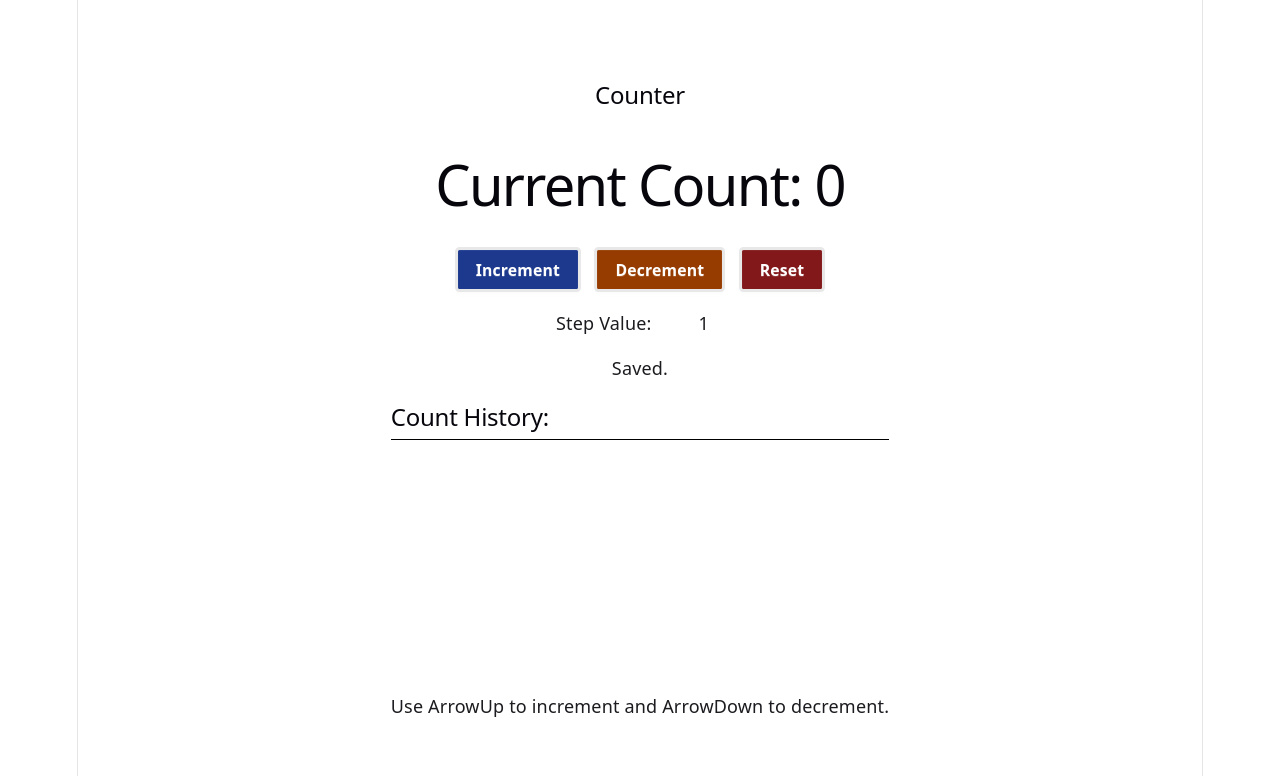
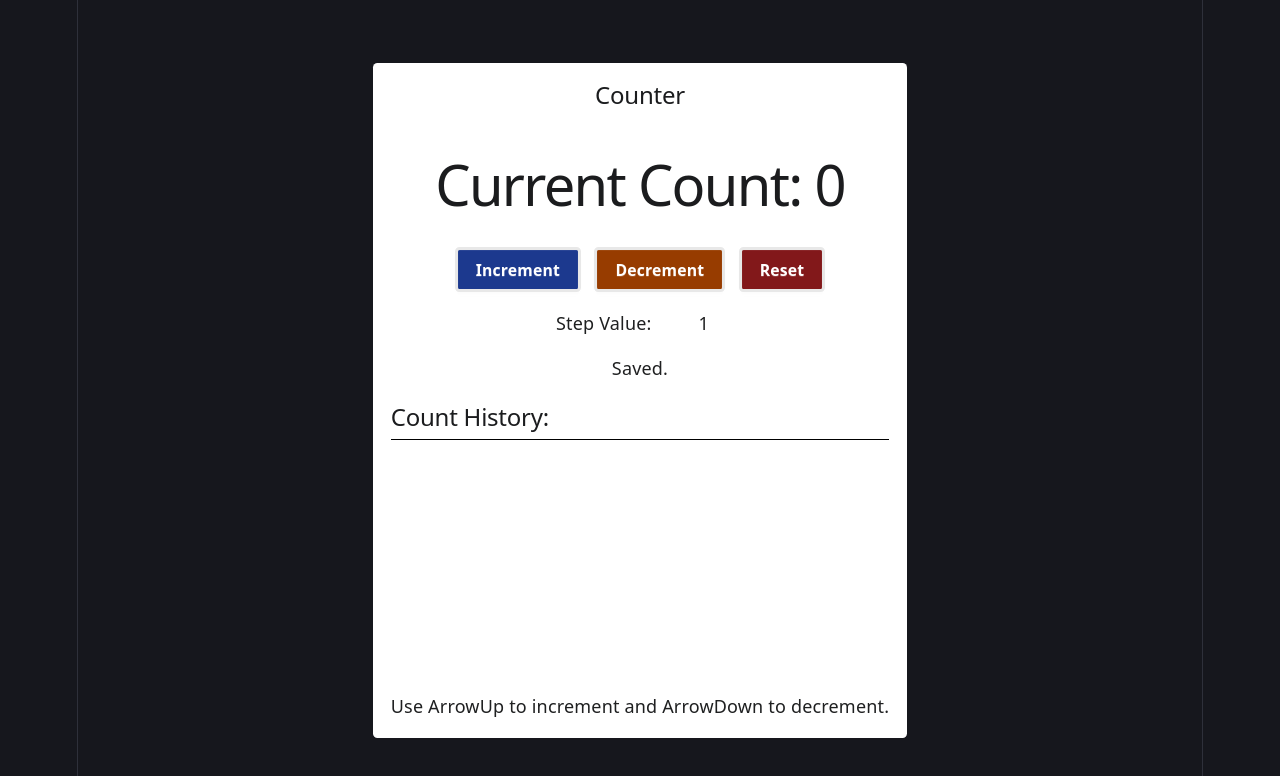
Before and after one commit to chadgarc/lab10.1-ReactCounter, a React (Vite) app: page / in a window 1280 px wide. Shown: the top 776 px of the page. Built offline with nearby package versions, Linux system fonts and the light colour scheme.

Commit message:
Black theme will be the default always

```diff
--- a/src/index.css
+++ b/src/index.css
@@ -2,17 +2,17 @@
 @plugin "daisyui";
 
 :root {
-  --text: #1c1b1f;
-  --text-h: #08060d;
-  --bg: #fff;
-  --border: #e5e4e7;
-  --code-bg: #f4f3ec;
-  --accent: #aa3bff;
-  --accent-bg: rgba(170, 59, 255, 0.1);
-  --accent-border: rgba(170, 59, 255, 0.5);
-  --social-bg: rgba(244, 243, 236, 0.5);
+  --text: #1f2021;
+  --text-h: #1b1c1e;
+  --bg: #16171d;
+  --border: #2e303a;
+  --code-bg: #1f2028;
+  --accent: #c084fc;
+  --accent-bg: rgba(192, 132, 252, 0.15);
+  --accent-border: rgba(192, 132, 252, 0.5);
+  --social-bg: rgba(47, 48, 58, 0.5);
   --shadow:
-    rgba(0, 0, 0, 0.1) 0 10px 15px -3px, rgba(0, 0, 0, 0.05) 0 4px 6px -2px;
+    rgba(0, 0, 0, 0.4) 0 10px 15px -3px, rgba(0, 0, 0, 0.25) 0 4px 6px -2px;
 
   --sans: system-ui, 'Segoe UI', Roboto, sans-serif;
   --heading: system-ui, 'Segoe UI', Roboto, sans-serif;
@@ -20,7 +20,7 @@
 
   font: 18px/145% var(--sans);
   letter-spacing: 0.18px;
-  color-scheme: light dark;
+  color-scheme: dark;
   color: var(--text);
   background: var(--bg);
   font-synthesis: none;
@@ -30,22 +30,6 @@
 
   @media (max-width: 1024px) {
     font-size: 16px;
-  }
-}
-
-@media (prefers-color-scheme: dark) {
-  :root {
-    --text: #1f2021;
-    --text-h: #1b1c1e;
-    --bg: #16171d;
-    --border: #2e303a;
-    --code-bg: #1f2028;
-    --accent: #c084fc;
-    --accent-bg: rgba(192, 132, 252, 0.15);
-    --accent-border: rgba(192, 132, 252, 0.5);
-    --social-bg: rgba(47, 48, 58, 0.5);
-    --shadow:
-      rgba(0, 0, 0, 0.4) 0 10px 15px -3px, rgba(0, 0, 0, 0.25) 0 4px 6px -2px;
   }
 }
 
```
